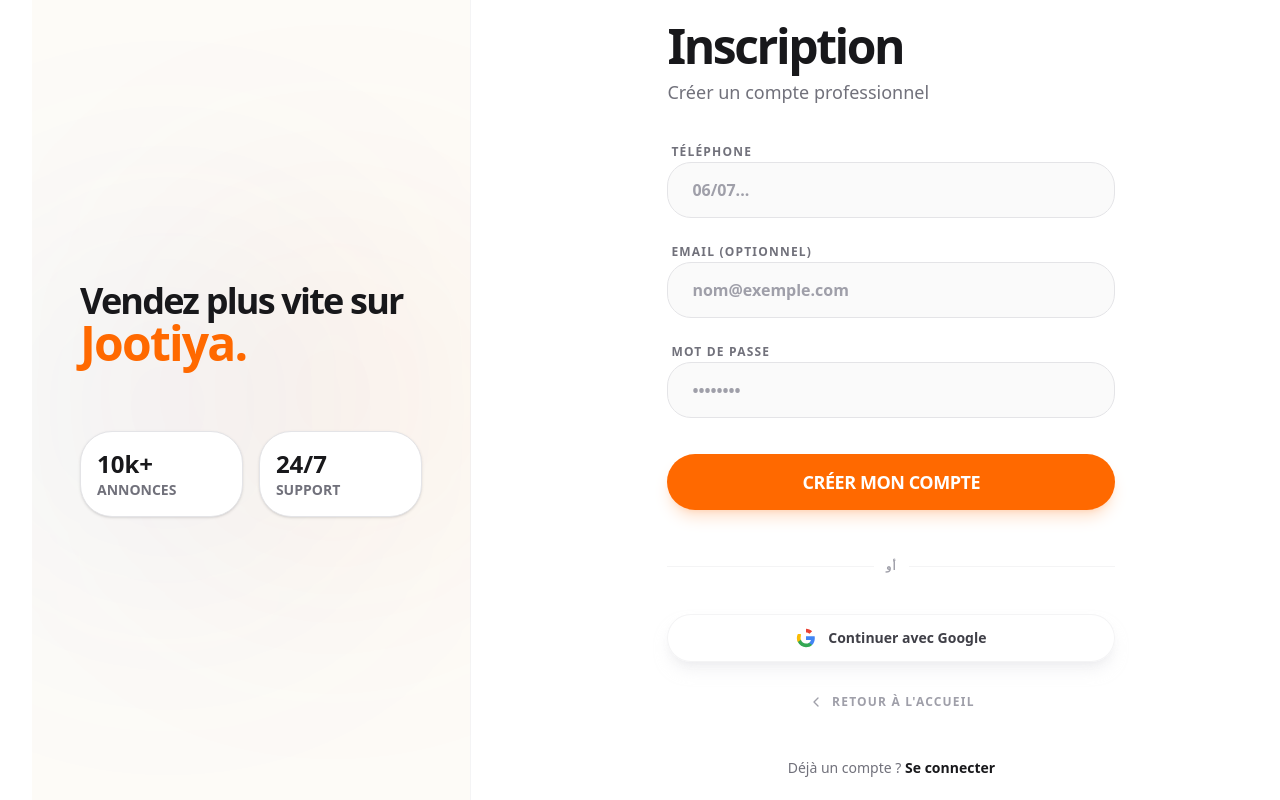
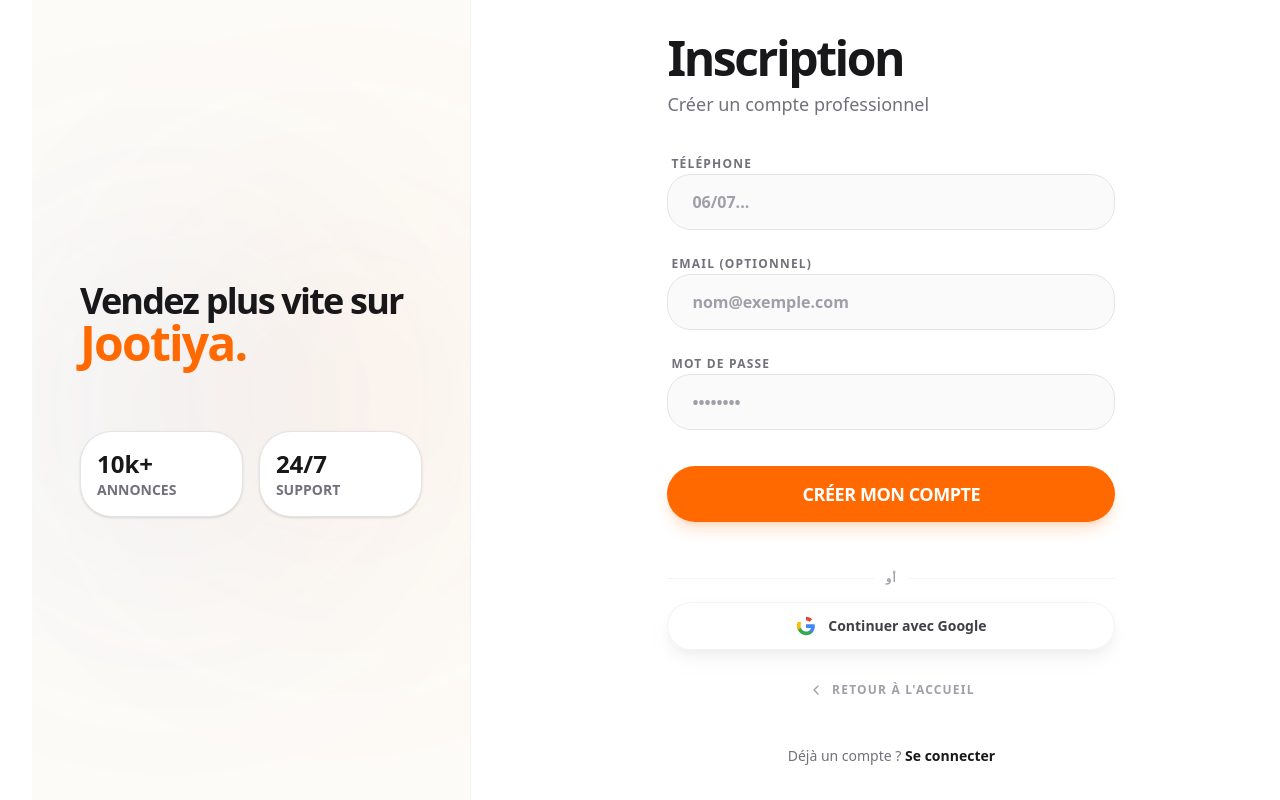
Before and after one commit to jootiyasarl/jootiya, a Next.js app: page /register in a window 1280 px wide. Built offline with nearby package versions, Linux system fonts and the light colour scheme; no server answers.

Commit message:
style(register): reduce spacing between submit button and google button

```diff
--- a/src/app/register/page.tsx
+++ b/src/app/register/page.tsx
@@ -229,8 +229,8 @@ export default async function RegisterPage({ searchParams }: RegisterPageProps)
               </div>
             </form>
 
-            <div className="space-y-6">
-              <div className="relative py-4">
+            <div className="space-y-2 !mt-2">
+              <div className="relative py-2">
                 <div className="absolute inset-0 flex items-center" aria-hidden="true">
                   <div className="w-full border-t border-zinc-100" />
                 </div>
```
